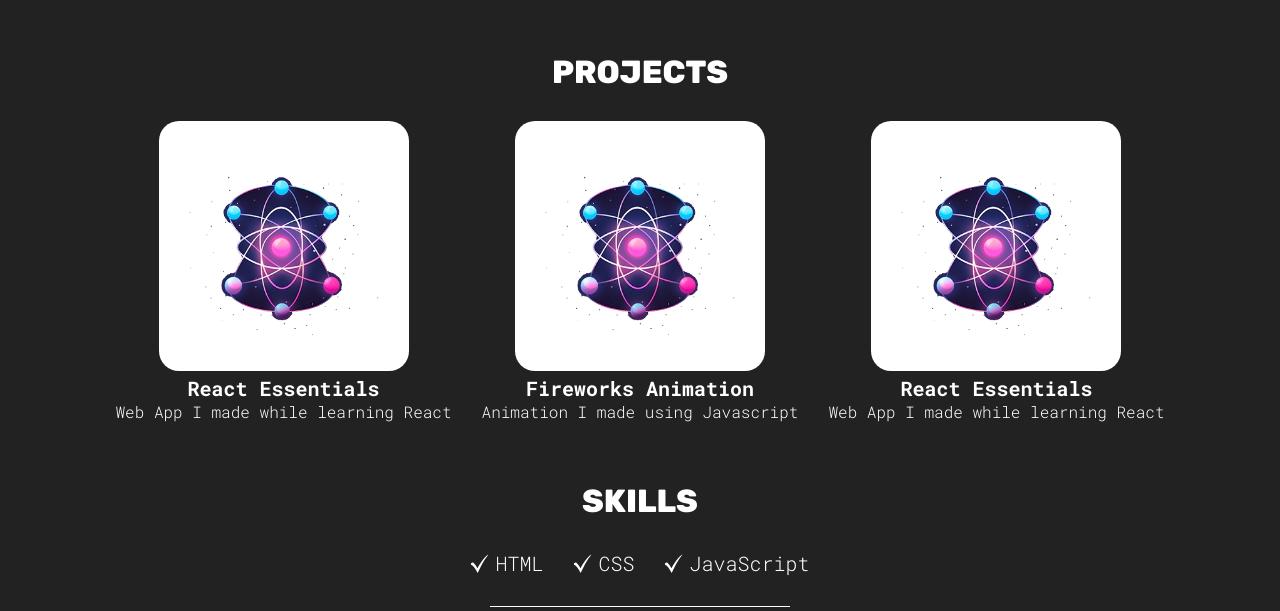
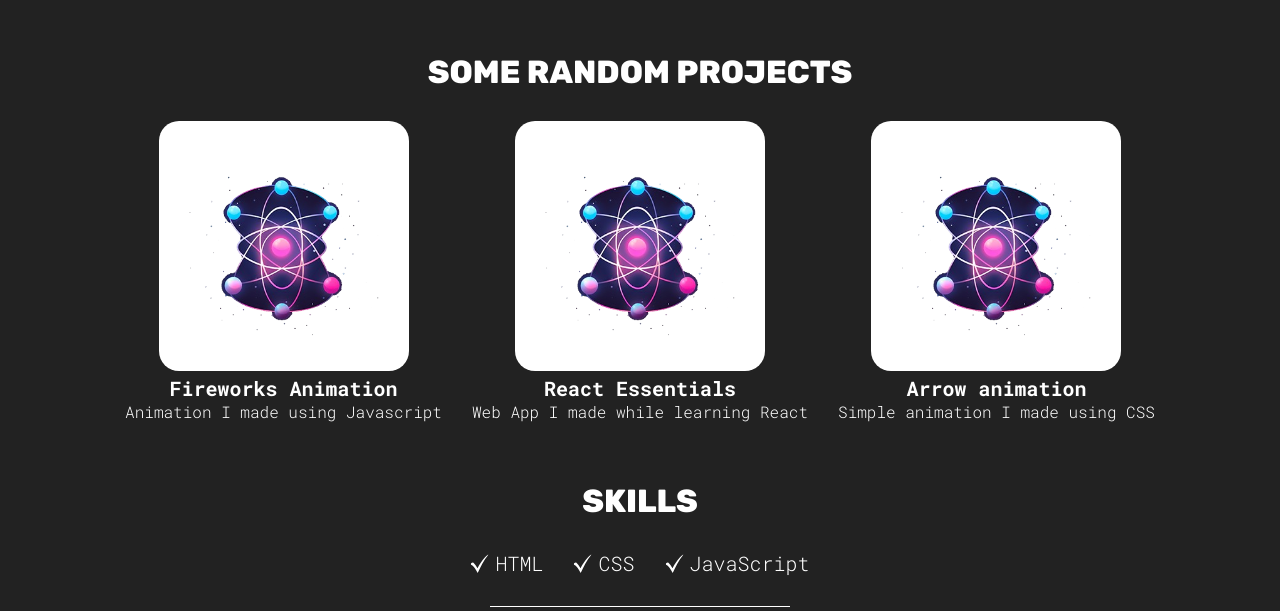
Before and after one commit to ShouryaBatra/website-portfolio, a React (Vite) app: page / in a window 1280 px wide. Shown: the part 807-1418 px from the top of the page. Built offline with nearby package versions, Linux system fonts and the light colour scheme.

Commit message:
add form, changed order of projects

```diff
--- a/src/sections/Contact/Contact.jsx
+++ b/src/sections/Contact/Contact.jsx
@@ -5,7 +5,7 @@ function Contact() {
   return (
     <section id="contact" className={styles.container}>
       <h1 className="sectionTitle">Contact</h1>
-      <form action="">
+      <form action="https://formspree.io/f/xpwarqdd" method="POST">
         <div className="formGroup">
           <label htmlFor="name" hidden>
             Name
--- a/src/sections/projects/Projects.jsx
+++ b/src/sections/projects/Projects.jsx
@@ -6,14 +6,8 @@ import ProjectCard from "../../common/ProjectCard";
 function Projects() {
   return (
     <section id="projects" className={styles.container}>
-      <h1 className="sectionTitle">Projects</h1>
+      <h1 className="sectionTitle">Some Random Projects</h1>
       <div className={styles.projectsContainer}>
-        <ProjectCard
-          image={reactEssentialsImg}
-          link="https://shouryabatra.github.io/React-Essentials/"
-          h3="React Essentials"
-          description="Web App I made while learning React"
-        />
         <ProjectCard
           image={reactEssentialsImg}
           link="https://shouryabatra.github.io/fireworks/"
@@ -26,6 +20,12 @@ function Projects() {
           h3="React Essentials"
           description="Web App I made while learning React"
         />
+        <ProjectCard
+          image={reactEssentialsImg}
+          link="https://shouryabatra.github.io/infinite-arrow-animation/"
+          h3="Arrow animation"
+          description="Simple animation I made using CSS"
+        />
       </div>
     </section>
   );
```
